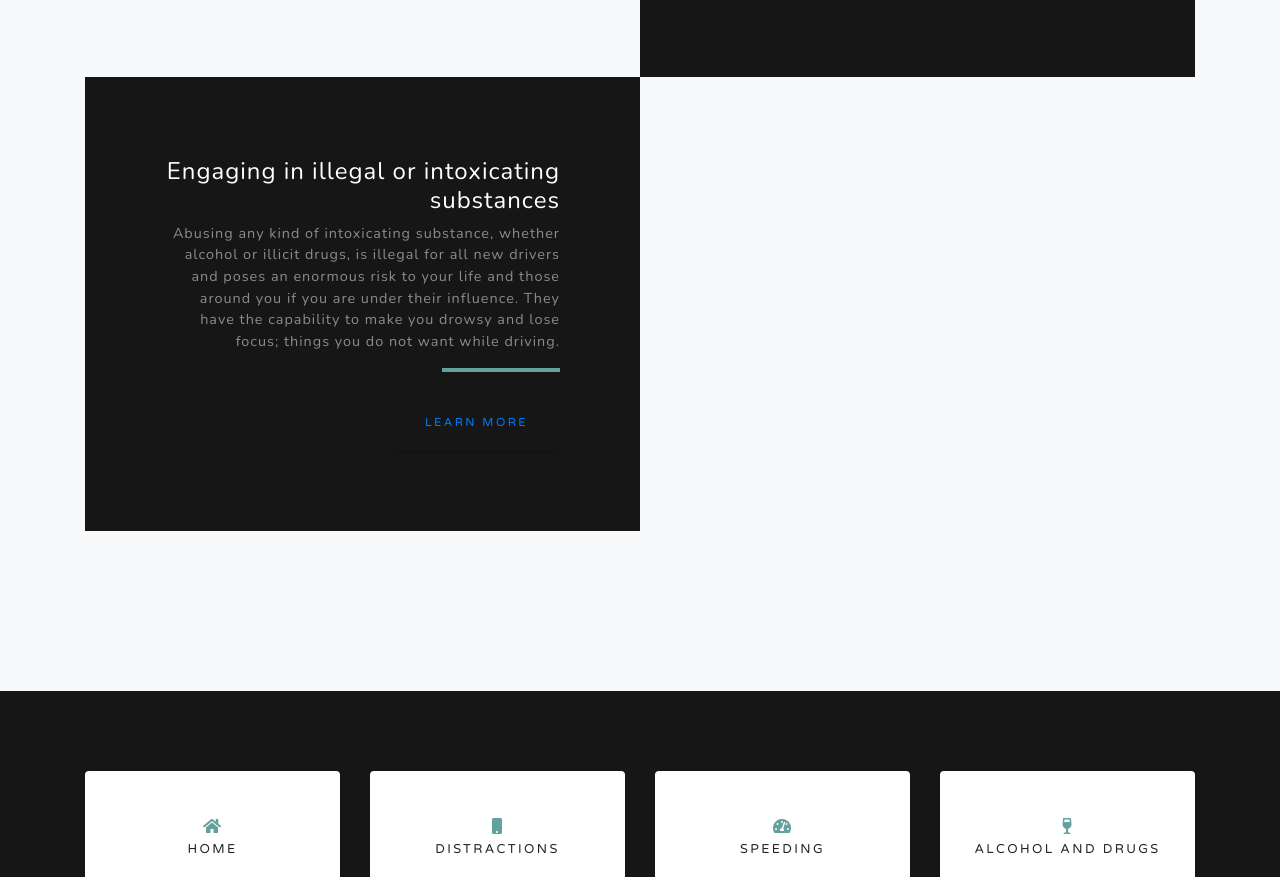
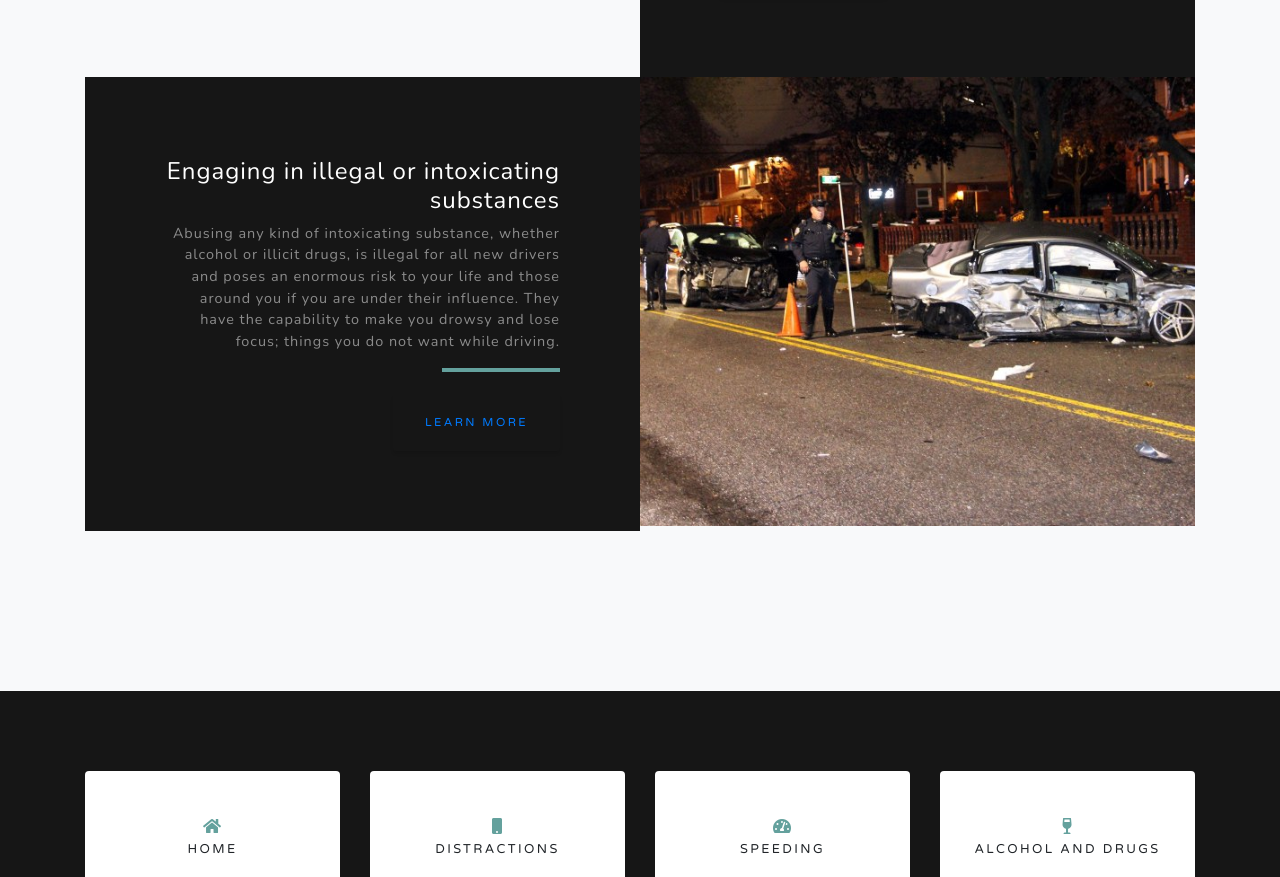
Before and after one commit to Dr-Sprk/Dont-DIE-Road-Safety, a plain HTML site: page index.html in a window 1280 px wide. Shown: the part 2371-3248 px from the top of the page. Drawn offline with nearby package versions, Linux system fonts and the light colour scheme; files that its build step writes are made by us from their sources; the site is published under a folder, as on GitHub Pages, so addresses that start at the root find nothing.

Commit message:
Update index.html

```diff
--- a/index.html
+++ b/index.html
@@ -116,7 +116,7 @@
       <!-- Project Two Row -->
       <div class="row justify-content-center no-gutters">
         <div class="col-lg-6">
-          <img class="img-fluid" src="/img/queens-car-accident.jpg" alt="">
+          <img class="img-fluid" src="img/queens-car-accident.jpg" alt="">
         </div>
         <div class="col-lg-6 order-lg-first">
           <div class="bg-black text-center h-100 project">
```
